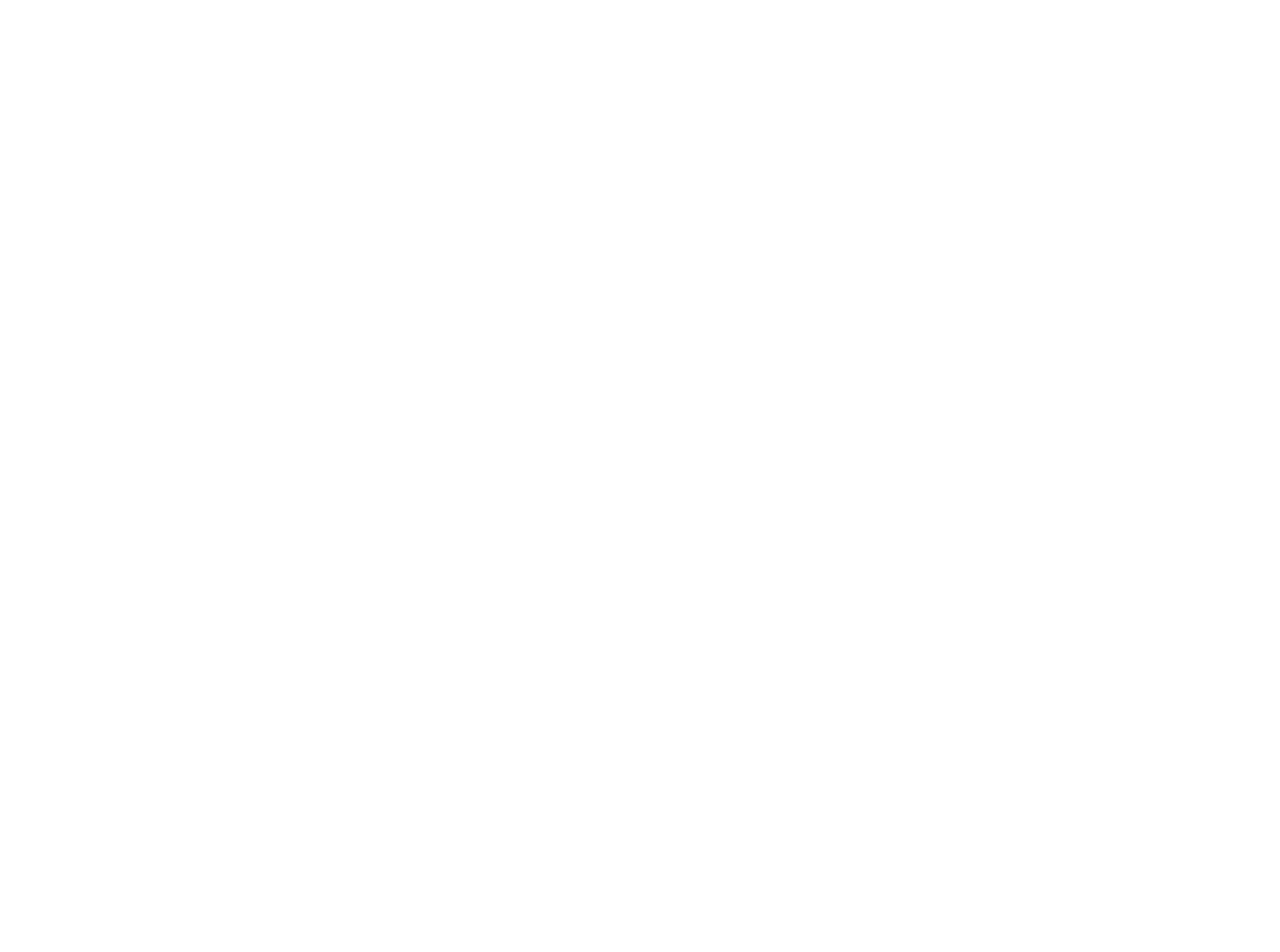
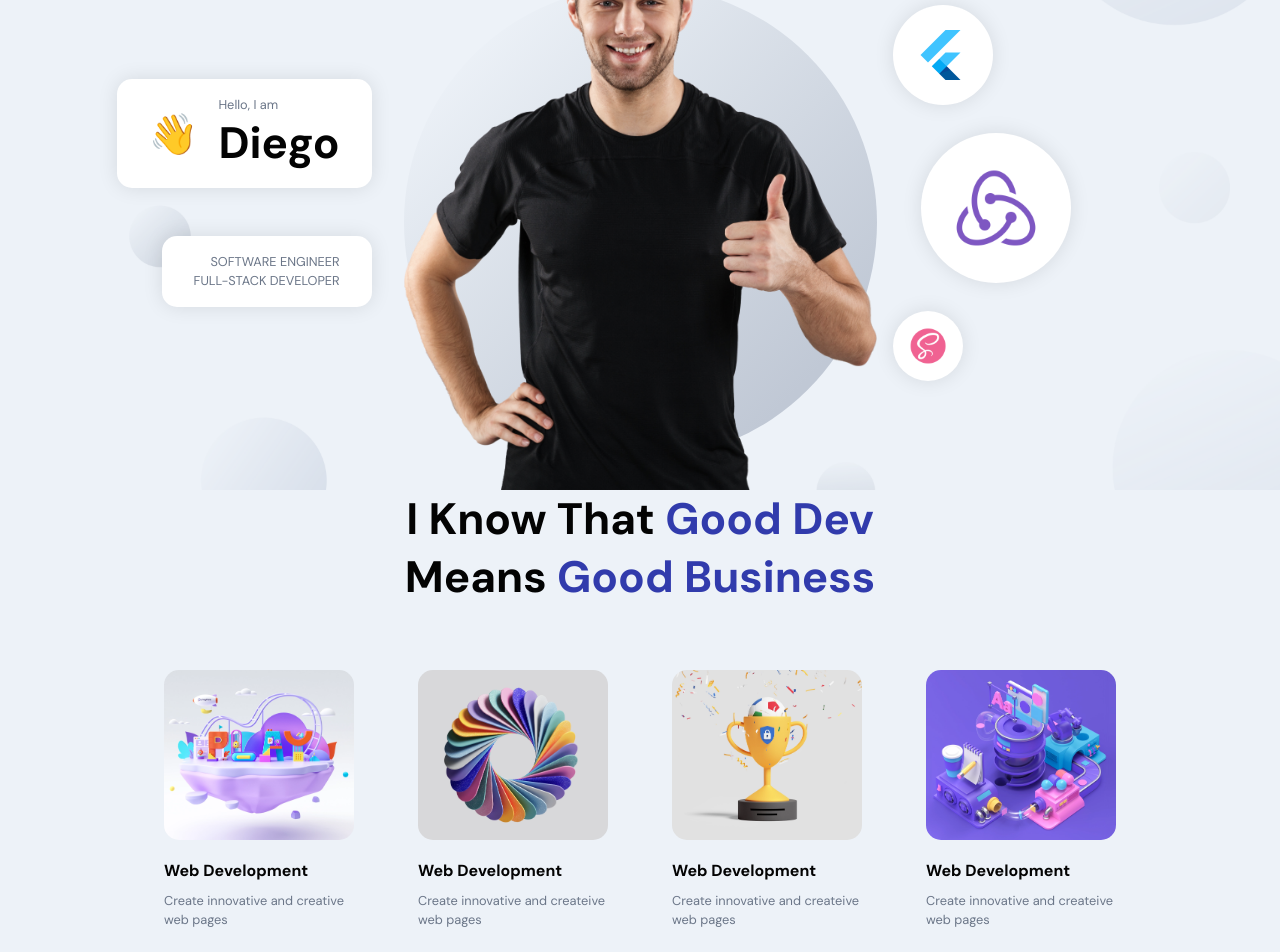
Before and after one commit to DiegoIsunza/dig_portfolio, a React (Create React App) app in the folder frontend/: page / in a window 1280 px wide. Shown: the part 200-1152 px from the top of the page. Before the commit the page ends 800 px from the top, so only its background shows below. Built offline with nearby package versions, Linux system fonts and the light colour scheme.

Commit message:
Added about and header sections

```diff
--- a/frontend/src/container/About/About.jsx
+++ b/frontend/src/container/About/About.jsx
@@ -1,10 +1,38 @@
-import React from 'react';
+import React, {useState,useEffect} from 'react';
+import {motion} from 'framer-motion';
 
+import {images} from '../../constants';
 import './About.scss';
+
+const abouts = [
+  {title: 'Web Development', description: 'Create innovative and creative web pages',imgUrl: images.about01},
+  {title: 'Web Development', description: 'Create innovative and createive web pages',imgUrl: images.about02},
+  {title: 'Web Development', description: 'Create innovative and createive web pages',imgUrl: images.about03},
+  {title: 'Web Development', description: 'Create innovative and createive web pages',imgUrl: images.about04}
+
+]
 
 const About = () => {
   return (
-    <div>About</div>
+    <>
+      <h2 className="head-text">I Know That <span>Good Dev</span><br />means <span>Good Business</span></h2>
+
+        <div className="app__profiles">
+          {abouts.map((about,index) => (
+            <motion.div
+            whileInView={{opacity:1}}
+            whileHover={{scale: 1.1}}
+            transition={{duration: 0.5, type:'tween'}}
+            className="app__profile-item"
+            key={about.title + index}
+            >
+              <img src={about.imgUrl} alt={about.title} />
+              <h2 className="bold-text" style={{marginTop: 20}}> {about.title}</h2>
+              <p className="p-text" style={{marginTop: 10}}> {about.description}</p>
+            </motion.div>
+          ))}
+        </div>
+    </>
   )
 }
 
--- a/frontend/src/container/About/About.scss
+++ b/frontend/src/container/About/About.scss
@@ -0,0 +1,38 @@
+.app__about{
+    flex:1;
+    width: 100%;
+    flex-direction: column;
+}
+
+.app__profiles {
+    display: flex;
+    justify-content: center;
+    align-items: flex-start;
+    flex-wrap: wrap;
+    margin-top: 2rem;
+}
+
+.app__profile-item{
+    width: 190px;
+    display: flex;
+    justify-content: flex-start;
+    align-items: flex-start;
+    flex-direction: column;
+    margin: 2rem;
+
+    img {
+        width: 100%;
+        height: 170px;
+        border-radius: 15px;
+        object-fit: cover;
+    }
+
+    @media screen and (min-width: 2000px) {
+        width: 370px;
+        margin: 2rem 4rem;
+
+        img {
+            height: 320px;
+        }
+    }
+}
--- a/frontend/src/container/Header/Header.jsx
+++ b/frontend/src/container/Header/Header.jsx
@@ -1,10 +1,73 @@
-import React from 'react'
+import React from 'react';
+import {motion} from  'framer-motion';
+
+import {images} from '../../constants';
 
 import './Header.scss';
 
+
+const scaleVariants = {
+  whileInView:{
+    scale: [0,1],
+    opacity: [0,1],
+    transition:{
+      duration:1,
+      ease:'easeInOut'
+    }
+  }
+}
+
 const Header = () => {
   return (
-    <div>Header</div>
+    <div id="home" className='app__header app__flex'>
+      <motion.div
+       whileInView={{x:[-100,0], opacity: [0,1]}} //opacity from 0 to 1 invisible to visible
+       transition={{duration: 0.5}}
+       className="app__header-info"
+      >
+        <div className="app__header-badge">
+          <div className="badge-cmp app__flex">
+            <span>👋</span>
+            <div style={{marginLeft: 20}}>
+              <p className="p-text">Hello, I am</p>
+              <h1 className="head-text">Diego</h1>
+            </div>
+          </div>
+
+          <div className="tag-cmp app__flex">
+          <p className="p-text">Software Engineer</p>
+          <p className="p-text">Full-Stack Developer</p>
+          </div>
+        </div>
+      </motion.div>
+
+      <motion.div
+      whileInView={{opacity: [0,1]}}
+      transition={{duration: 0.5, delayChildren: 0.5}}
+      className="app__header-img"
+      >
+        <img src={images.profile} alt="profile_background" />
+        <motion.img
+        whileInView={{scale: [0,1]}}
+        transition={{duration: 1, ease: 'easeInOut'}}
+        src={images.circle}
+        alt="profile_circle"
+        className="overlay_circle"
+        />
+      </motion.div>
+
+      <motion.div
+      variants={scaleVariants}
+      whileInView={scaleVariants.whileInView}
+      className="app__header-circles"
+      >
+        {[images.flutter, images.redux, images.sass].map((circle,index) => (
+          <div className="circle-cmp app__flex" key={`circle-${index}`}>
+            <img src={circle} alt="circle" />
+          </div>
+        ))}
+      </motion.div>
+    </div>
   )
 }
 
--- a/frontend/src/container/Header/Header.scss
+++ b/frontend/src/container/Header/Header.scss
@@ -0,0 +1,195 @@
+#home {
+    position: relative;
+    background: url('../../assets//bgIMG.png');
+    background-size: cover; // whenever we use an image as a bakground
+    background-repeat: repeat;
+    background-position: center;
+
+    .app__wrapper {
+        padding: 0;
+
+        .copyright {
+            display: none;
+        }
+    }
+}
+
+.app__header {
+    flex: 1;
+    width: 100%;
+    height: 100%;
+    flex-direction: row;
+
+    padding: 6rem 2rem 0;
+
+    @media screen and (min-width: 2000px) {
+        padding-top: 8rem;
+    }
+
+    @media screen and (max-width: 1200px) { // for mobile and tablet
+        flex-direction: column;
+    }
+
+    @media screen and (max-width: 450px) { //exclusively for mobile
+        padding: 6rem 1rem 2rem;
+    }
+}
+
+.app__header-info {
+    flex: 0.65;
+    display: flex;
+    flex-direction: column;
+    justify-content: flex-start;
+    align-items: flex-start;
+    height: 100%;
+
+    margin: 0 2rem;
+
+    @media screen and (max-width: 1200px) {
+      width: 100%;
+      margin-right: 0rem;
+    }
+  }
+
+  .app__header-badge {
+    width: 100%;
+    display: flex;
+    justify-content: flex-end;
+    align-items: flex-end;
+    flex-direction: column;
+
+    .badge-cmp,
+    .tag-cmp {
+      padding: 1rem 2rem;
+      background: var(--white-color);
+      border-radius: 15px;
+      flex-direction: row;
+      width: auto;
+
+      box-shadow: 0px 0px 20px rgba(0, 0, 0, 0.1);
+    }
+
+    .tag-cmp {
+      flex-direction: column;
+      margin-top: 3rem;
+
+      p {
+        width: 100%;
+        text-transform: uppercase;
+        text-align: right;
+      }
+    }
+
+    span {
+      font-size: 2.5rem;
+
+      @media screen and (min-width: 2000px) {
+        font-size: 5rem;
+      }
+    }
+
+    @media screen and (max-width: 1200px) {
+      justify-content: flex-start;
+      align-items: flex-start;
+    }
+  }
+
+  .app__header-circles {
+    flex: 0.75;
+    display: flex;
+    flex-direction: column;
+    justify-content: space-evenly;
+    align-items: flex-start;
+    height: 100%;
+    margin-left: 1rem;
+
+    div {
+      width: 100px;
+      height: 100px;
+      border-radius: 50%;
+
+      background: var(--white-color);
+      box-shadow: 0px 0px 20px rgba(0, 0, 0, 0.1);
+
+      img {
+        width: 60%;
+        height: 60%;
+      }
+    }
+
+    // circles with different height & width
+
+    div:nth-child(1) {
+      width: 100px;
+      height: 100px;
+    }
+
+    div:nth-child(2) {
+      margin: 1.75rem;
+      width: 150px;
+      height: 150px;
+    }
+
+    div:nth-child(3) {
+      width: 70px;
+      height: 70px;
+    }
+
+    @media screen and (min-width: 2000px) {
+      div:nth-child(2) {
+        width: 400px;
+        height: 400px;
+      }
+
+      div:nth-child(3) {
+        width: 170px;
+        height: 170px;
+      }
+
+      div:nth-child(1) {
+        width: 200px;
+        height: 200px;
+      }
+    }
+
+    @media screen and (max-width: 1200px) {
+      width: 100%;
+      flex-direction: row;
+      flex-wrap: wrap;
+      margin-left: 0;
+
+      div {
+        margin: 1rem;
+      }
+    }
+  }
+
+  .app__header-img {
+    flex: 1;
+    height: 100%;
+
+    display: flex;
+    justify-content: flex-end;
+    align-items: flex-end;
+    position: relative;
+
+    img {
+      width: 100%;
+      object-fit: contain;
+      z-index: 1;
+    }
+
+    .overlay_circle {
+      position: absolute;
+      left: 0;
+      right: 0;
+      bottom: 0;
+      z-index: 0;
+      width: 100%;
+      height: 90%;
+    }
+
+    @media screen and (max-width: 1200px) {
+      margin: 2rem 0;
+    }
+  }
```
